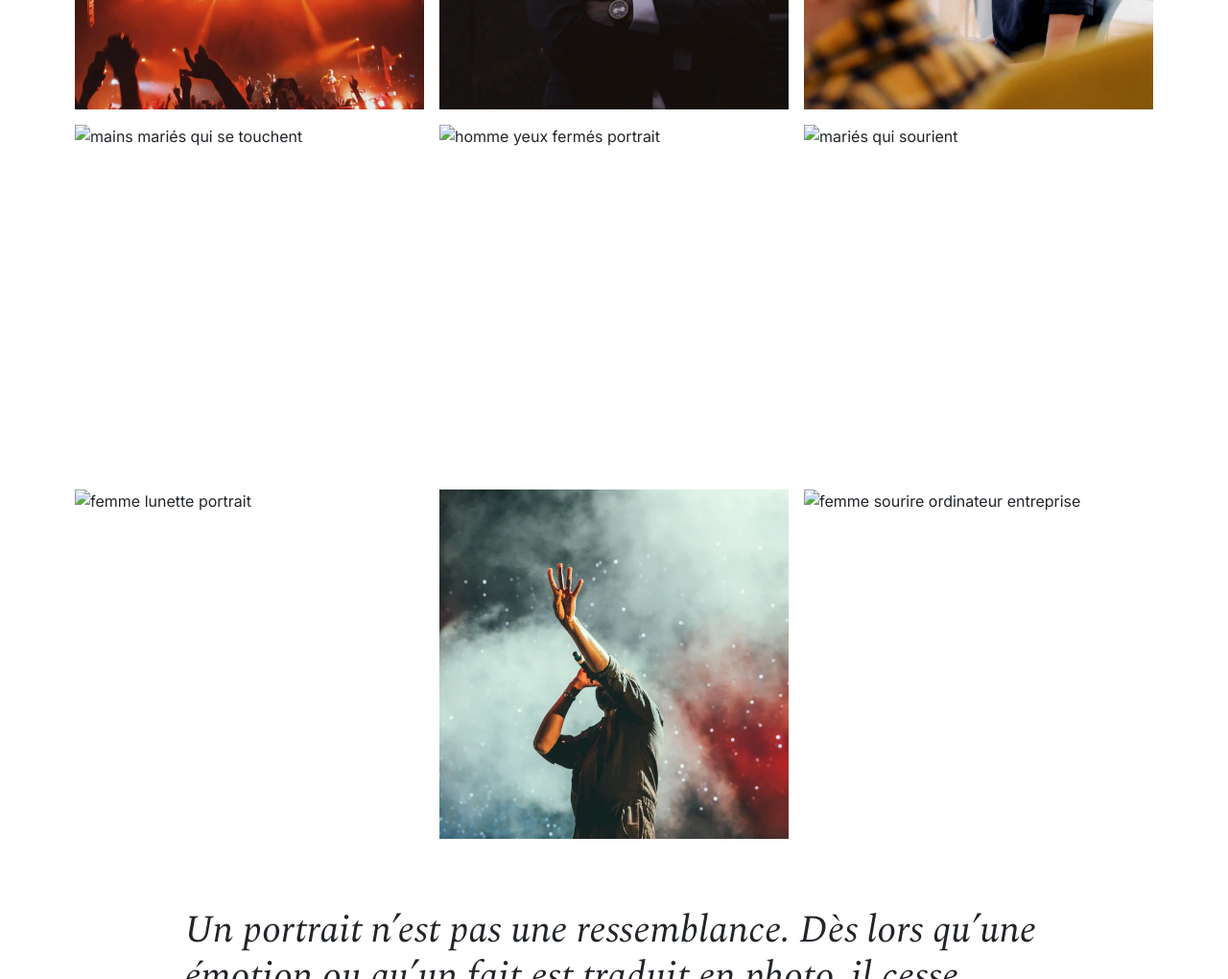
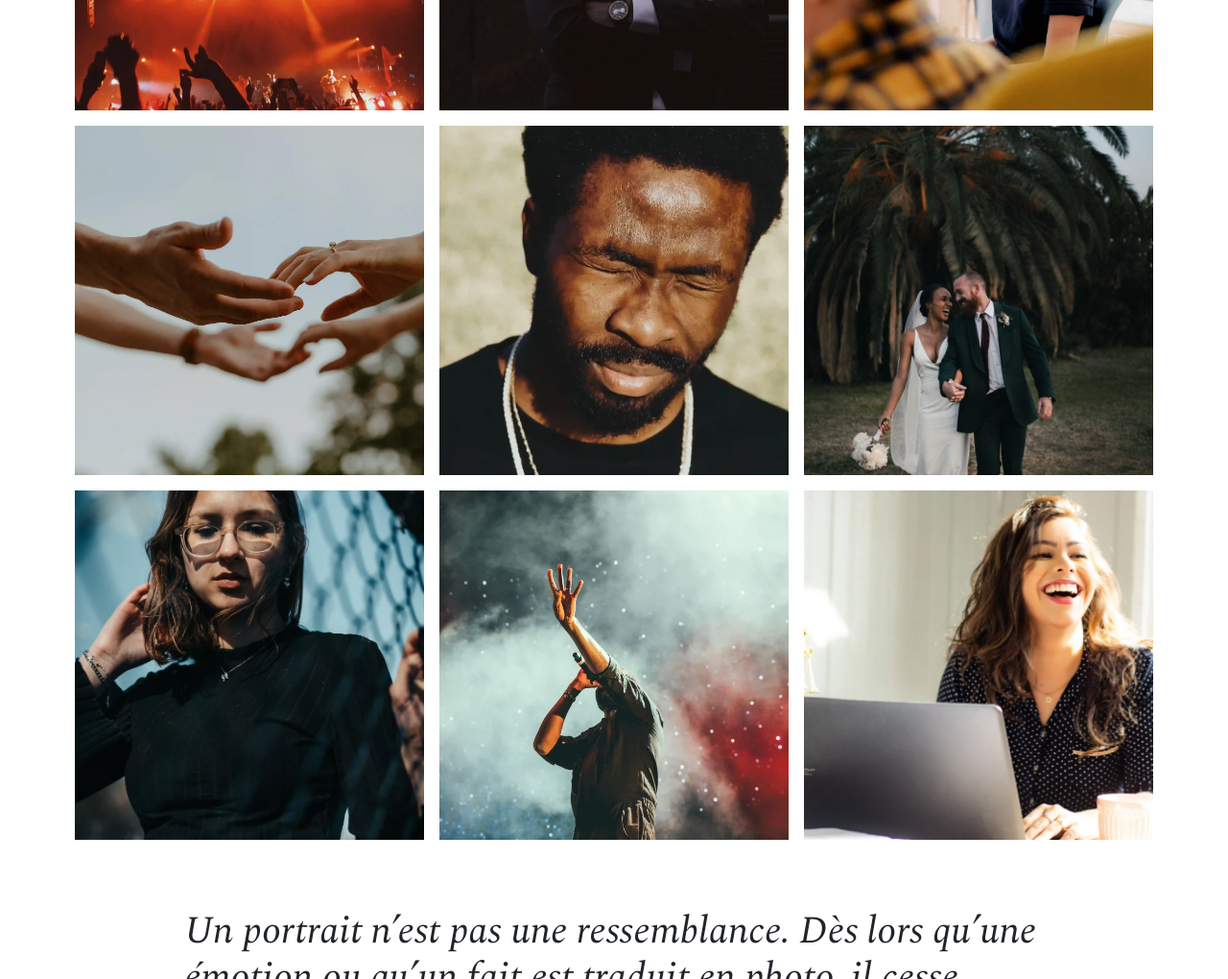
Before and after one commit to zjufi/Nina_Carducci, a plain HTML site: page index.html in a window 1280 px wide. Shown: the part 1780-2800 px from the top of the page at 96% size. Drawn offline with nearby package versions, Linux system fonts and the light colour scheme; files whose address does not match are found by name.

Commit message:
image pb

```diff
--- a/index.html
+++ b/index.html
@@ -37,10 +37,10 @@
 				<img src="./assets/images/slider/ryoji-iwata-wUZjnOv7t0g-unsplash_14_11zon.webp" class="d-block w-100" alt="premiere image carrousel homme costume passage pietons">
 			</div>
 			<div class="carousel-item">
-				<img src="./assets/images/slider/nicholas-green-nPz8akkUmDI-unsplash.webp" class="d-block w-100" alt="deuxieme images carroussel hommes bras levés concert">
+				<img src="./assets/images/slider/nicholas-green-nPz8akkUmDI-unsplash_13_11zon.webp" class="d-block w-100" alt="deuxieme images carroussel hommes bras levés concert">
 			</div>
 			<div class="carousel-item">
-				<img loading="lazy" src="./assets/images/slider/edward-cisneros-3_h6-1NPDGw-unsplash.webp" class="d-block w-100" alt="troisiemes images carroussel mariés qui s'embrassent">
+				<img loading="lazy" src="./assets/images/slider/edward-cisneros-3_h6-1NPDGw-unsplash_12_11zon.webp" class="d-block w-100" alt="troisiemes images carroussel mariés qui s'embrassent">
 			</div>
 		</div>
 		<button class="carousel-control-prev" type="button" data-bs-target="#carouselExampleIndicators" data-bs-slide="prev">
@@ -71,12 +71,12 @@
 			<img loading="lazy" data-gallery-tag="Concert" class="gallery-item" src="./assets/images/gallery/concerts/aaron-paul-wnX-fXzB6Cw-unsplash.webp" alt="publiques bras levés concert"/>
 			<img loading="lazy" data-gallery-tag="Entreprises" class="gallery-item" src="./assets/images/gallery/entreprise/ali-morshedlou-WMD64tMfc4k-unsplash.webp" alt="homme costume entreprise"/>
 			<img loading="lazy" data-gallery-tag="Entreprises" class="gallery-item" src="./assets/images/gallery/entreprise/jason-goodman-tHO1_OuKbg0-unsplash.webp" alt="femme sourire entreprise"/>
-			<img loading="lazy" data-gallery-tag="Mariages" class="gallery-item" src="./assets/images/gallery/mariage/hannah-busing-RvF2R_qMpRk-unsplash.webp" alt="mains mariés qui se touchent"/>
-			<img loading="lazy" data-gallery-tag="Portrait" class="gallery-item" src="./assets/images/gallery/portraits/ade-tunji-rVkhWWZFAtQ-unsplash.webp" alt ="homme yeux fermés portrait"/>
-			<img loading="lazy" data-gallery-tag="Mariages" class="gallery-item" src="./assets/images/gallery/mariage/jakob-owens-SiniLJkXhMc-unsplash.webp" alt ="mariés qui sourient"/>
-			<img loading="lazy" data-gallery-tag="Portrait" class="gallery-item" src="./assets/images/gallery/portraits/nino-van-prattenburg--443cl1uR_8-unsplash.webp" alt="femme lunette portrait"/>
+			<img loading="lazy" data-gallery-tag="Mariages" class="gallery-item" src="./assets/images/gallery/mariage/hannah-busing-RvF2R_qMpRk-unsplash_7_11zon.webp" alt="mains mariés qui se touchent"/>
+			<img loading="lazy" data-gallery-tag="Portrait" class="gallery-item" src="./assets/images/gallery/portraits/ade-tunji-rVkhWWZFAtQ-unsplash_9_11zon.webp" alt ="homme yeux fermés portrait"/>
+			<img loading="lazy" data-gallery-tag="Mariages" class="gallery-item" src="./assets/images/gallery/mariage/jakob-owens-SiniLJkXhMc-unsplash_8_11zon.webp" alt ="mariés qui sourient"/>
+			<img loading="lazy" data-gallery-tag="Portrait" class="gallery-item" src="./assets/images/gallery/portraits/nino-van-prattenburg-443cl1uR_8-unsplash_10_11zon.webp" alt="femme lunette portrait"/>
 			<img loading="lazy" data-gallery-tag="Concert" class="gallery-item" src="./assets/images/gallery/concerts/austin-neill-hgO1wFPXl3I-unsplash.webp" alt="chanteur homme bras levé concert"/>
-			<img loading="lazy" data-gallery-tag="Entreprises" class="gallery-item" src="./assets/images/gallery/entreprise/mateus-campos-felipe-Fsgzm8N0hIY-unsplash.webp" alt="femme sourire ordinateur entreprise"/>
+			<img loading="lazy" data-gallery-tag="Entreprises" class="gallery-item" src="./assets/images/gallery/entreprise/mateus-campos-felipe-Fsgzm8N0hIY-unsplash.webp.webp" alt="femme sourire ordinateur entreprise"/>
 		</div>
 	</div>
 	<div class="quote">
```
